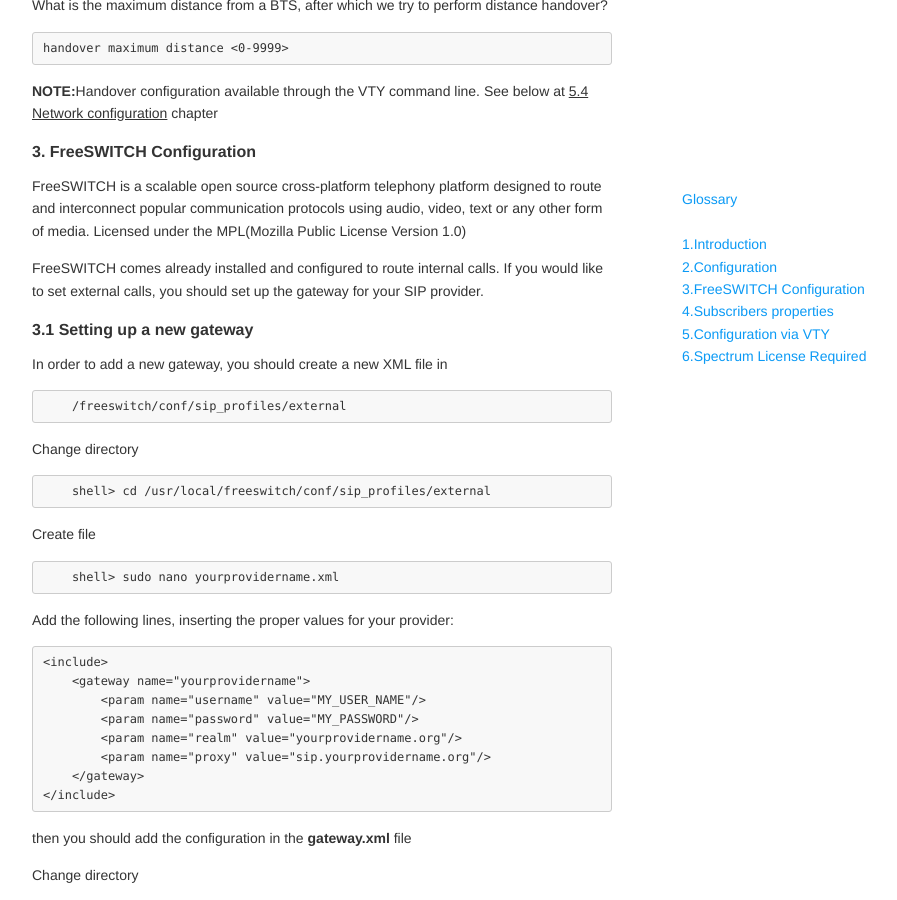
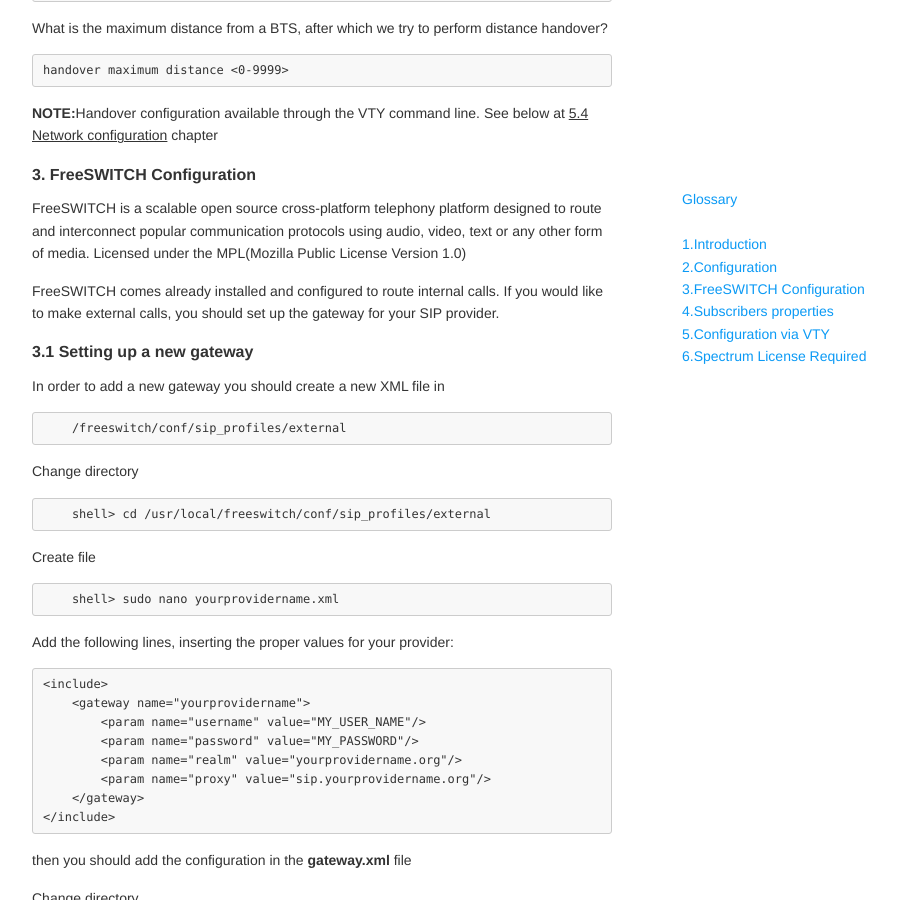
Before and after one commit to fairwaves/um-docs, a Jekyll site: the page soft_conf.html, which Jekyll copies as it is, in a window 1280 px wide and 900 px high, scrolled down 17988 px. Shown: the whole window, without its empty margins (248-1145 px from the left). Built offline with Jekyll 4.4.1, drawn with Linux system fonts in a browser that asks for light colours; nearby versions of some CDN libraries; some of the changed text lies outside the part shown.

Commit message:
mistakes fixed

```diff
--- a/soft_conf.html
+++ b/soft_conf.html
@@ -1065,9 +1065,9 @@
 <a name="3.FreeSWITCH Configuration"></a><h4>3. FreeSWITCH Configuration<a class="anchorlink" href="#3.FreeSWITCH Configuration"></a></h4>
 <p>FreeSWITCH is a scalable open source cross-platform telephony platform designed to route and interconnect popular communication protocols using audio, video, text or any other form of media.
 Licensed under the MPL(Mozilla Public License Version 1.0)</p>
-<p>FreeSWITCH comes already installed and configured to route internal calls. If you would like to set external calls, you should set up the gateway for your SIP provider.</p>
+<p>FreeSWITCH comes already installed and configured to route internal calls. If you would like to make external calls, you should set up the gateway for your SIP provider.</p>
 <h4>3.1 Setting up a new gateway</h4>
-<p>In order to add a new gateway, you should create a new XML file in </p>
+<p>In order to add a new gateway you should create a new XML file in </p>
 <pre><code>    /freeswitch/conf/sip_profiles/external
 </code></pre>
 
```
Also changed, not shown: other parts of soft_conf.html (+2 -2 lines).
